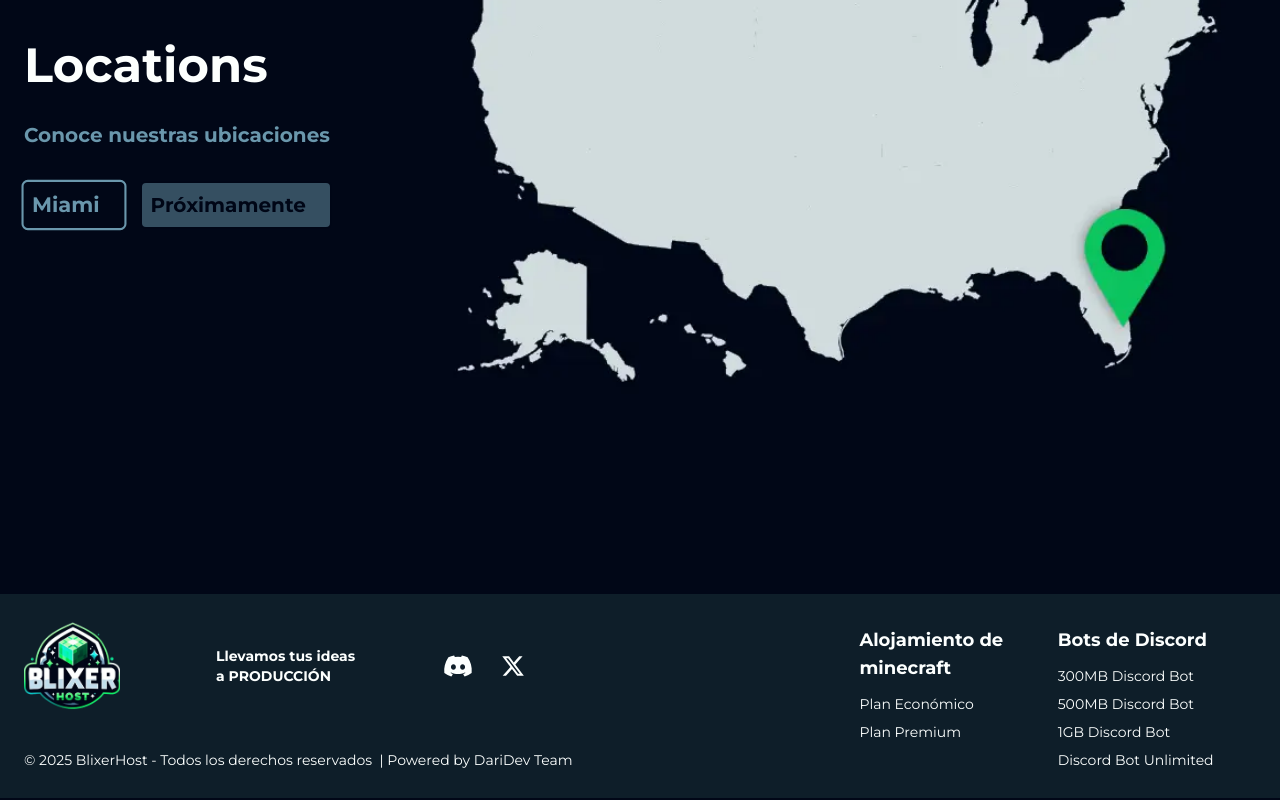
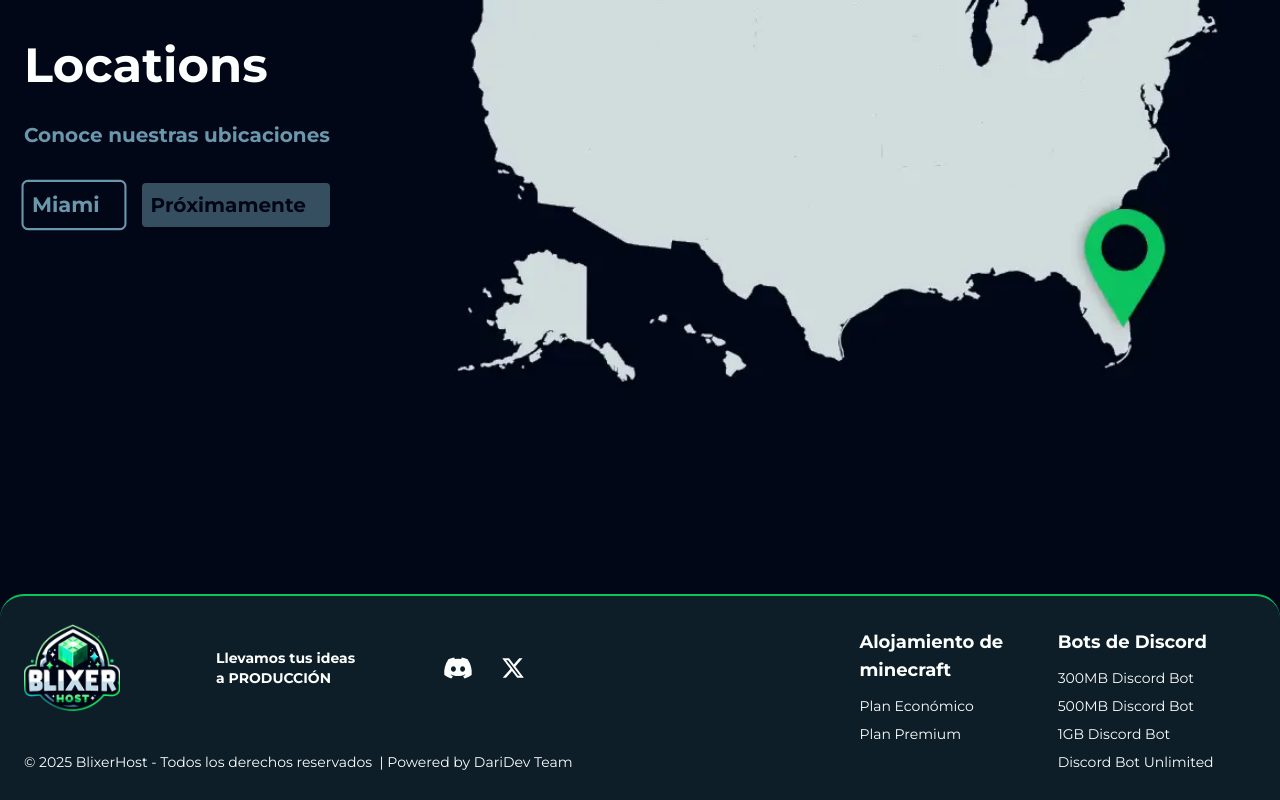
Before and after one commit to darideveloper/blixerhost, a Next.js app: page / in a window 1280 px wide. Shown: the part 2621-3421 px from the top of the page. Built offline with nearby package versions, Linux system fonts and the light colour scheme.

Commit message:
style (Footer): rounded and border

```diff
--- a/components/layout/Footer.jsx
+++ b/components/layout/Footer.jsx
@@ -53,6 +53,8 @@ export default function Footer() {
         text-sm
         py-6
         text-center md:text-left
+        rounded-t-3xl
+        border-t-2 border-green-dark
       `}
     >
       <div
```
